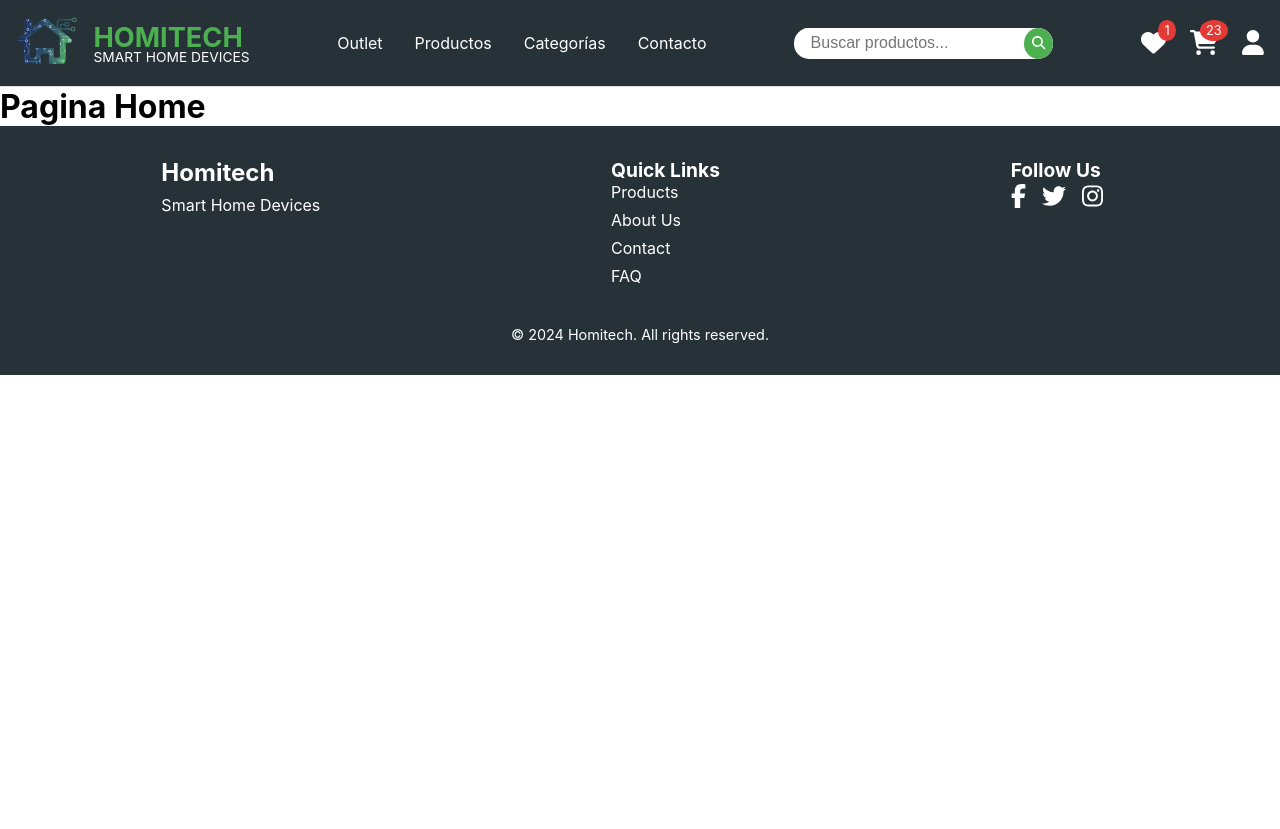
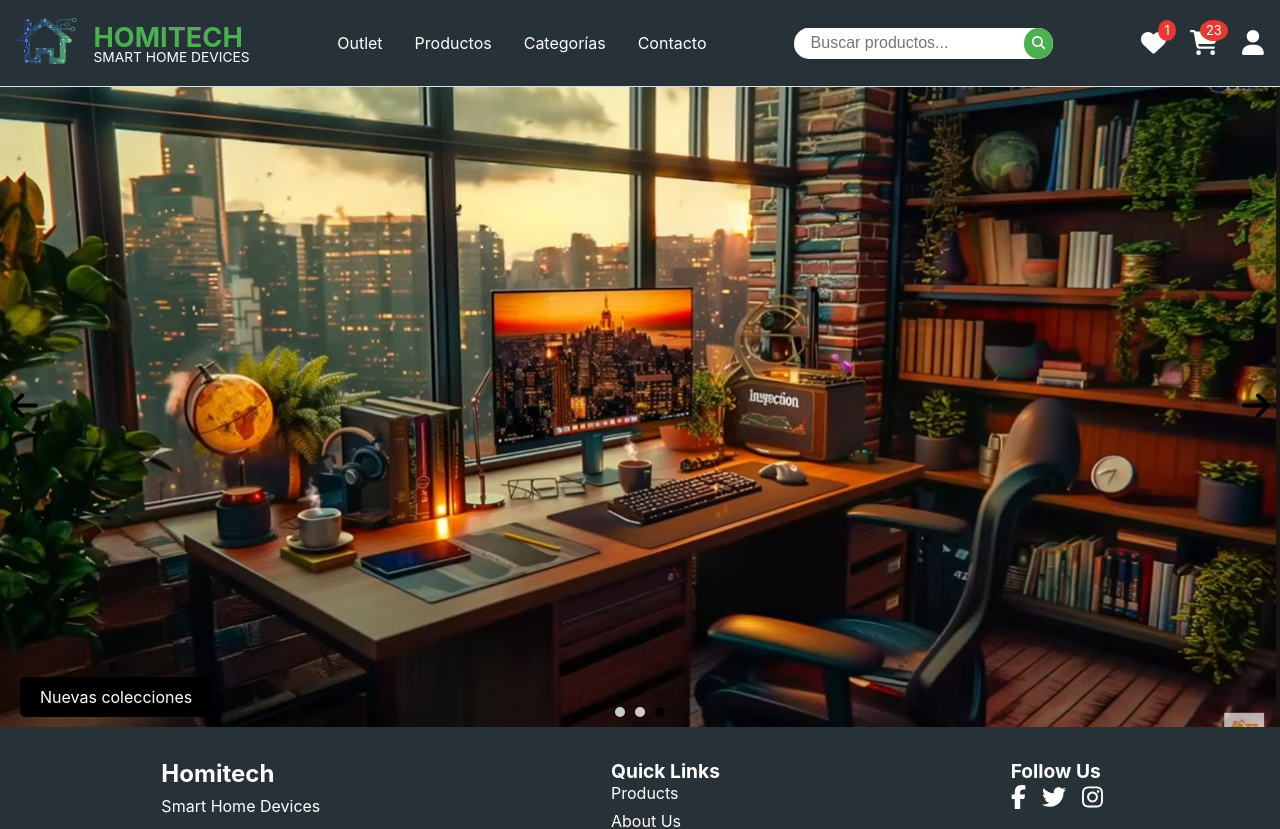
Before and after one commit to jluchett/homiTech_front, a React (Vite) app: page / in a window 1280 px wide. Shown: the top 829 px of the page. Before the commit the page ends 800 px from the top, so only its background shows below. Built offline with nearby package versions, Linux system fonts and the light colour scheme.

Commit message:
Agregado componente carousel y estilos

```diff
--- /dev/null
+++ b/src/components/carousel/carousel.css
@@ -0,0 +1,92 @@
+.hero-section {
+    position: relative;
+    width: 100%;
+    height: 80vh;
+  }
+
+  .slider {
+    position: relative;
+    overflow: hidden;
+    width: 100%;
+    height: 100%;
+  }
+
+  .slide {
+    position: absolute;
+    top: 0;
+    left: 0;
+    width: 100%;
+    height: 100%;
+    opacity: 0;
+    transition: opacity 0.5s ease-in-out;
+    pointer-events: none; /* No permite hacer clic en los slides no activos */
+    z-index: 1; /* Z-index bajo para que otros elementos puedan estar encima */
+  }
+
+  .slide.active {
+    opacity: 1;
+    pointer-events: auto; /* Permite hacer clic solo en el slide activo */
+    z-index: 2; /* Asegúrate de que el slide activo esté siempre arriba de los otros slides */
+  }
+
+  .slide-background {
+    width: 100%;
+    height: 100%;
+    background-size: cover;
+    background-position: center;
+  }
+
+  .cta {
+    position: absolute;
+    bottom: 20px;
+    left: 20px;
+  }
+
+  .cta-button {
+    padding: 10px 20px;
+    background-color: #000;
+    color: #fff;
+    text-decoration: none;
+    border-radius: 5px;
+  }
+
+  .prev, .next {
+    position: absolute;
+    top: 50%;
+    transform: translateY(-50%);
+    background: none;
+    border: none;
+    font-size: 2rem;
+    cursor: pointer;
+    z-index: 10; /* Asegura que los botones estén por encima de los slides */
+  }
+
+  .prev {
+    left: 10px;
+  }
+
+  .next {
+    right: 10px;
+  }
+
+  .indicators {
+    position: absolute;
+    bottom: 10px;
+    left: 50%;
+    transform: translateX(-50%);
+    display: flex;
+    gap: 10px;
+    z-index: 10; /* Asegura que los indicadores estén por encima de los slides */
+  }
+
+  .indicator {
+    width: 10px;
+    height: 10px;
+    background-color: #ccc;
+    border-radius: 50%;
+    cursor: pointer;
+  }
+
+  .indicator.active {
+    background-color: #000;
+  }
--- /dev/null
+++ b/src/components/carousel/carousel.jsx
@@ -0,0 +1,99 @@
+import React, { useEffect, useRef  } from 'react';
+import { Link } from 'react-router-dom';
+import { FontAwesomeIcon } from '@fortawesome/react-fontawesome';
+import { faArrowLeft, faArrowRight } from '@fortawesome/free-solid-svg-icons';
+import useSliderStore from '../../store/sliderStore';
+import './carousel.css';
+
+// Importar imágenes
+import imagen1 from '../../assets/Fondo.jpg';
+import imagen2 from '../../assets/Homitech.png';
+
+const HeroSection = () => {
+  const { currentSlide, setCurrentSlide, isAutoplaying, setAutoplaying } = useSliderStore();
+
+  // Usar las imágenes importadas en el array de slides
+  const slides = [
+    {
+      image: imagen1,
+      ctaText: 'Compra ahora',
+      link: '/productos',
+    },
+    {
+      image: imagen2,
+      ctaText: 'Ver ofertas',
+      link: '/ofertas',
+    },
+    {
+      image: imagen1,
+      ctaText: 'Nuevas colecciones',
+      link: '/colecciones',
+    },
+  ];
+
+  const sliderIntervalRef = useRef(null);
+
+  useEffect(() => {
+    if (isAutoplaying) {
+      sliderIntervalRef.current = setInterval(() => {
+        setCurrentSlide((currentSlide + 1) % slides.length);
+      }, 2000);
+    }
+
+    return () => {
+      if (sliderIntervalRef.current !== null) {
+        clearInterval(sliderIntervalRef.current);
+      }
+    };
+  }, [currentSlide, isAutoplaying, setCurrentSlide, slides.length]);
+
+  const handlePrevSlide = () => {
+    setCurrentSlide((currentSlide - 1 + slides.length) % slides.length);
+  };
+
+  const handleNextSlide = () => {
+    setCurrentSlide((currentSlide + 1) % slides.length);
+  };
+
+  return (
+    <section
+      className="hero-section"
+      onMouseEnter={() => setAutoplaying(false)}
+      onMouseLeave={() => setAutoplaying(true)}
+    >
+      <div className="slider">
+        {slides.map((slide, index) => (
+          <div
+            key={index}
+            className={`slide ${index === currentSlide ? 'active' : ''}`}
+          >
+            <div className="slide-background" style={{ backgroundImage: `url(${slide.image})` }} />
+            {/* Este div está siempre presente pero solo visible cuando es el slide activo */}
+            {index === currentSlide && (
+              <div className="cta">
+                <Link to={slide.link} className="cta-button">{slide.ctaText}</Link>
+              </div>
+            )}
+          </div>
+        ))}
+        <button className="prev" onClick={handlePrevSlide}>
+          <FontAwesomeIcon icon={faArrowLeft} />
+        </button>
+        <button className="next" onClick={handleNextSlide}>
+          <FontAwesomeIcon icon={faArrowRight} />
+        </button>
+      </div>
+      <div className="indicators">
+        {slides.map((_, index) => (
+          <span
+            key={index}
+            className={`indicator ${index === currentSlide ? 'active' : ''}`}
+            onClick={() => setCurrentSlide(index)}
+          />
+        ))}
+      </div>
+    </section>
+  );
+};
+
+export default HeroSection;
--- a/src/components/header/header.css
+++ b/src/components/header/header.css
@@ -57,6 +57,7 @@
 .navbar .nav-links li a {
   color: #ffffff;
   text-decoration: none;
+  transition: color 0.3s;
 }
 
 .navbar .nav-links li a:hover {
--- a/src/pages/home/home.jsx
+++ b/src/pages/home/home.jsx
@@ -1,10 +1,12 @@
 //import './home.css'
+
+import HeroSection from "../../components/carousel/carousel";
 
 const Home = () => {
   return (
     <>
       <div className="home-container">
-        <h1>Pagina Home</h1>
+        <HeroSection />
       </div>
     </>
   )
--- /dev/null
+++ b/src/store/sliderStore.jsx
@@ -0,0 +1,11 @@
+// store/sliderStore.js
+import { create } from 'zustand';
+
+const useSliderStore = create((set) => ({
+  currentSlide: 0,
+  isAutoplaying: true,
+  setCurrentSlide: (index) => set({ currentSlide: index }),
+  setAutoplaying: (value) => set({ isAutoplaying: value }),
+}));
+
+export default useSliderStore;
```
Also changed, not shown: comparation.jsx (added, +96 -0 lines), src/assets/Fondo.jpg (added).
